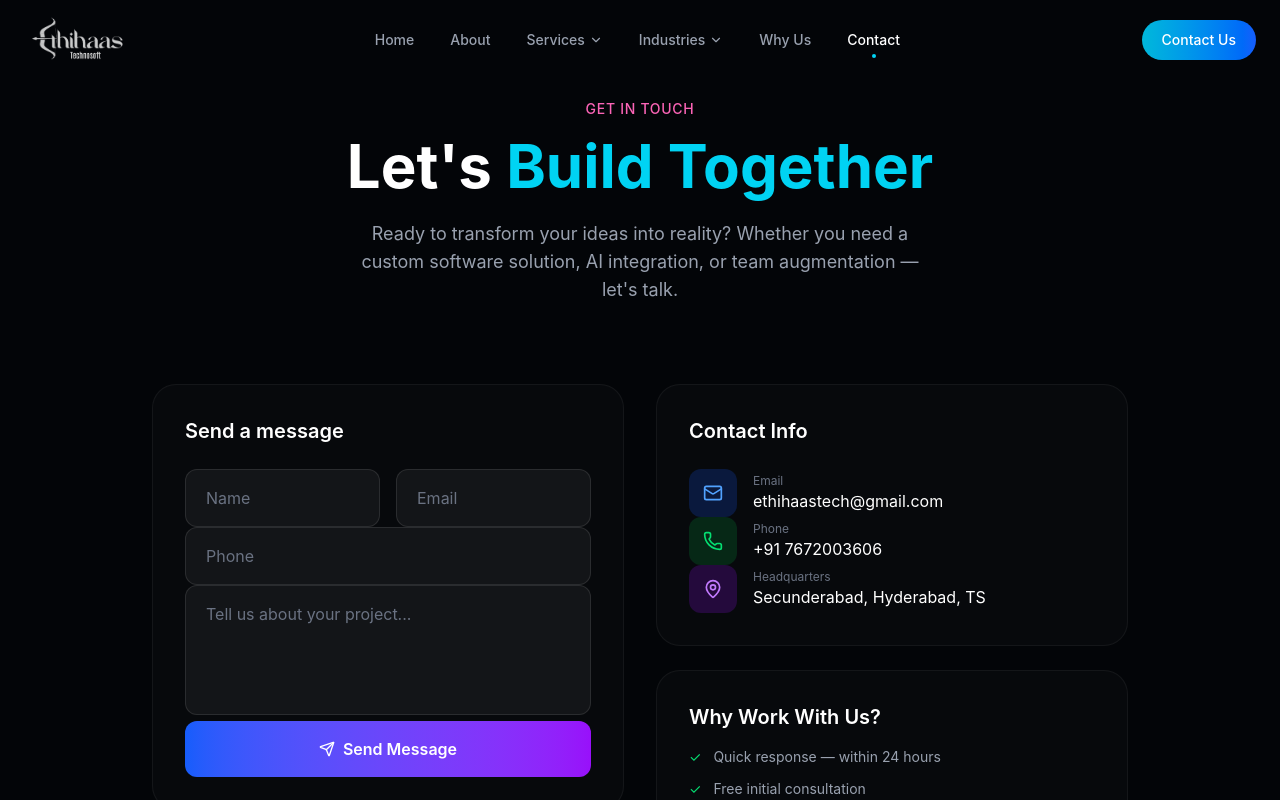
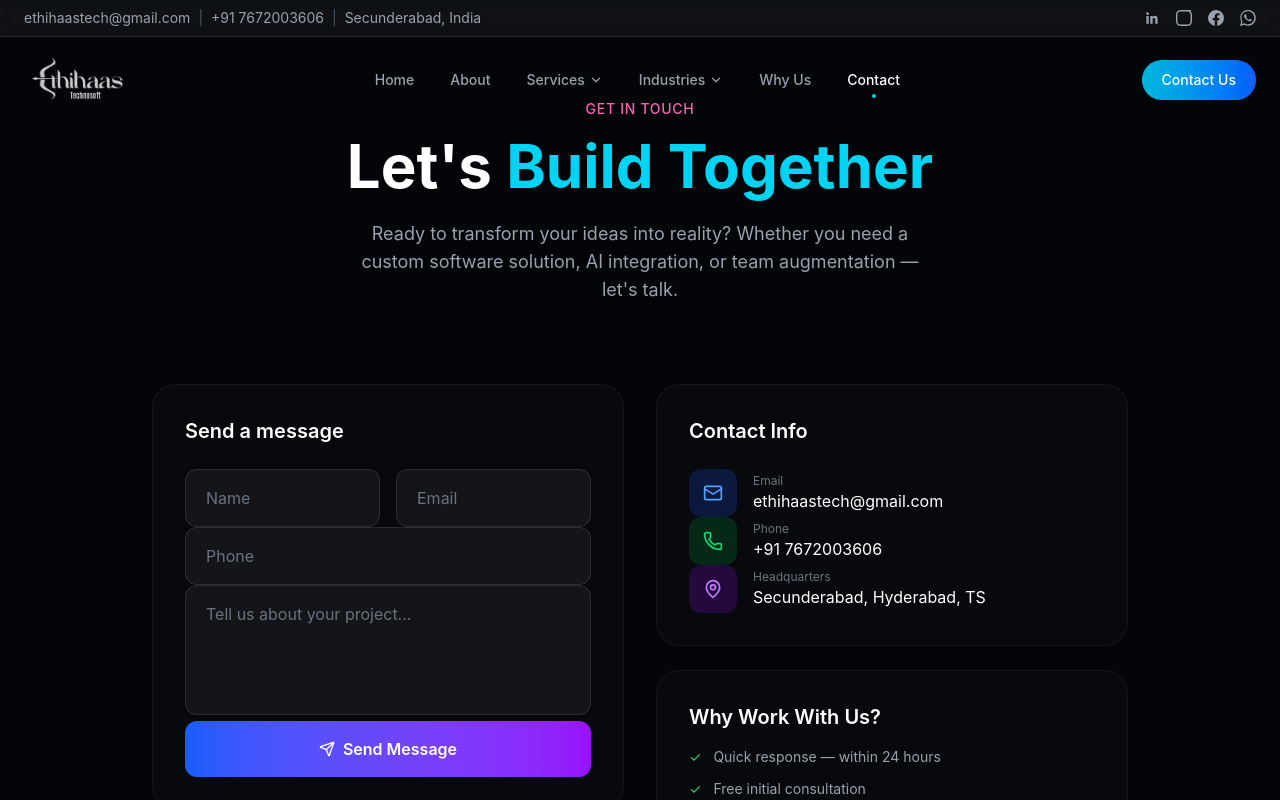
Before and after one commit to archanadeshpal526-create/Etechnosoft-Website, a React (Vite) app: page /contact in a window 1280 px wide. Shown: the top 800 px of the page. Built offline with nearby package versions, Linux system fonts and the light colour scheme.

Commit message:
Add slim top info bar above navbar

```diff
--- a/src/App.jsx
+++ b/src/App.jsx
@@ -1,4 +1,5 @@
 import { BrowserRouter as Router, Routes, Route } from 'react-router-dom';
+import TopInfoBar from './components/TopInfoBar';
 import Navbar from './components/Navbar';
 import Footer from './components/Footer';
 import Home from './pages/Home';
@@ -12,6 +13,7 @@ function App() {
   return (
     <Router>
       <div className="bg-[#0f172a] min-h-screen">
+        <TopInfoBar />
         <Navbar />
         <Routes>
           <Route path="/" element={<Home />} />
--- a/src/components/Navbar.jsx
+++ b/src/components/Navbar.jsx
@@ -72,7 +72,7 @@ export default function Navbar() {
       initial={{ y: -100 }}
       animate={{ y: 0 }}
       transition={{ duration: 0.5, ease: "easeOut" }}
-      className={`fixed top-0 left-0 right-0 z-50 transition-all duration-500 ${
+      className={`fixed top-10 left-0 right-0 z-50 transition-all duration-500 ${
         isScrolled ? 'bg-[#0a0f1c]/90 backdrop-blur-xl border-b border-white/[0.08] shadow-lg shadow-black/20' : 'bg-transparent'
       }`}
     >
--- /dev/null
+++ b/src/components/TopInfoBar.jsx
@@ -0,0 +1,68 @@
+const socialLinks = [
+  { name: 'LinkedIn', type: 'linkedin', href: 'https://www.linkedin.com/' },
+  { name: 'Instagram', type: 'instagram', href: 'https://www.instagram.com/' },
+  { name: 'Facebook', type: 'facebook', href: 'https://www.facebook.com/' },
+  { name: 'WhatsApp', type: 'whatsapp', href: 'https://wa.me/917672003606' },
+];
+
+const SocialIcon = ({ type }) => {
+  const icons = {
+    linkedin: (
+      <svg viewBox="0 0 24 24" fill="currentColor" className="w-4 h-4">
+        <path d="M20.447 20.452h-3.554v-5.569c0-1.328-.027-3.037-1.852-3.037-1.853 0-2.136 1.445-2.136 2.939v5.667H9.351V9h3.414v1.561h.046c.477-.9 1.637-1.85 3.37-1.85 3.601 0 4.267 2.37 4.267 5.455v6.286zM5.337 7.433c-1.144 0-2.063-.926-2.063-2.065 0-1.138.92-2.063 2.063-2.063 1.14 0 2.064.925 2.064 2.063 0 1.139-.925 2.065-2.064 2.065zm1.782 13.019H3.555V9h3.564v11.452z" />
+      </svg>
+    ),
+    instagram: (
+      <svg viewBox="0 0 24 24" fill="currentColor" className="w-4 h-4">
+        <path d="M12 0C8.74 0 8.333.015 7.053.072 5.775.132 4.905.333 4.14.63c-.789.306-1.459.717-2.126 1.384S.935 3.35.63 4.14C.333 4.905.131 5.775.072 7.053.012 8.333 0 8.74 0 12s.015 3.667.072 4.947c.06 1.277.261 2.148.558 2.913.306.788.717 1.459 1.384 2.126S3.35 23.065 4.14 23.37c.765.306 1.635.507 2.913.558C8.333 23.988 8.74 24 12 24s3.667-.015 4.947-.072c1.277-.06 2.148-.262 2.913-.558.788-.306 1.459-.718 2.126-1.384.666-.667 1.077-1.336 1.384-2.126.306-.765.507-1.636.558-2.913.06-1.28.072-1.687.072-4.947s-.015-3.667-.072-4.947c-.06-1.277-.262-2.149-.558-2.913-.306-.789-.718-1.459-1.384-2.126S21.65.935 21.86.63c.765-.307 1.635-.508 2.913-.558C15.667.012 16.074 0 12 0zm0 2.16c3.203 0 3.585.016 4.85.071 1.17.055 1.805.249 2.227.415.562.217.96.477 1.382.896.419.42.679.819.896 1.381.164.422.36 1.057.413 2.227.057 1.266.07 1.646.07 4.85s-.015 3.585-.074 4.85c-.061 1.17-.256 1.805-.421 2.227-.224.562-.479.96-.899 1.382-.419.419-.819.679-1.382.896-.42.164-1.065.36-2.228.416-1.26.057-1.649.07-4.859.07-3.211 0-3.586-.015-4.849-.07-1.161-.091-1.802-.335-2.227-.421-.569-.224-.96-.479-1.379-.899-.421-.419-.69-.819-.896-1.381-.165-.42-.36-1.057-.42-2.226-.059-1.26-.073-1.648-.073-4.85 0-3.204.014-3.585.073-4.849.059-1.17.255-1.801.42-2.226.225-.562.479-.96.9-1.381.42-.419.819-.679 1.379-.896.42-.166 1.054-.36 2.226-.421 1.265-.059 1.644-.07 4.849-.07z" />
+      </svg>
+    ),
+    facebook: (
+      <svg viewBox="0 0 24 24" fill="currentColor" className="w-4 h-4">
+        <path d="M24 12a12 12 0 1 0-13.88 11.85v-8.39H7.08V12h3.04V9.36c0-3 1.79-4.67 4.53-4.67 1.31 0 2.68.23 2.68.23v2.95h-1.51c-1.49 0-1.95.93-1.95 1.87V12h3.32l-.53 3.46h-2.79v8.39A12 12 0 0 0 24 12" />
+      </svg>
+    ),
+    whatsapp: (
+      <svg viewBox="0 0 24 24" fill="currentColor" className="w-4 h-4">
+        <path d="M20.52 3.48A11.79 11.79 0 0 0 12.06 0C5.63 0 .42 5.22.42 11.64c0 2.05.53 4.04 1.54 5.79L0 24l6.74-1.77a11.62 11.62 0 0 0 5.32 1.35h.01c6.42 0 11.64-5.22 11.64-11.64 0-3.11-1.21-6.03-3.19-8.46zm-8.46 18.13h-.01a9.75 9.75 0 0 1-4.96-1.36l-.35-.21-4 .99 1.07-3.9-.23-.4a9.72 9.72 0 0 1-1.49-5.08c0-5.37 4.37-9.74 9.75-9.74 2.6 0 5.05 1.01 6.89 2.85a9.66 9.66 0 0 1 2.86 6.89c0 5.38-4.37 9.75-9.74 9.75zm5.34-7.31c-.29-.15-1.72-.85-1.99-.94-.27-.1-.47-.15-.66.15-.19.29-.76.94-.93 1.13-.17.19-.34.22-.63.07-.29-.15-1.23-.45-2.34-1.44a8.9 8.9 0 0 1-1.62-2c-.17-.29-.02-.45.13-.59.13-.13.29-.34.44-.51.15-.17.19-.29.29-.49.1-.19.05-.37-.02-.51-.07-.15-.66-1.58-.9-2.16-.24-.58-.48-.5-.66-.51h-.56c-.19 0-.49.07-.75.37-.25.29-.98.96-.98 2.35s1 2.73 1.14 2.92c.15.19 1.95 2.98 4.74 4.17.66.29 1.17.46 1.57.58.66.21 1.26.18 1.73.11.53-.08 1.72-.7 1.97-1.39.24-.68.24-1.26.17-1.39-.07-.12-.26-.2-.56-.35z" />
+      </svg>
+    ),
+  };
+
+  return icons[type] || null;
+};
+
+export default function TopInfoBar() {
+  return (
+    <div className="fixed top-0 left-0 right-0 z-[60] bg-white/5 border-b border-white/10 backdrop-blur-sm">
+      <div className="max-w-7xl mx-auto px-6 py-2 flex flex-col sm:flex-row sm:items-center sm:justify-between gap-2">
+        <div className="flex flex-wrap items-center gap-2 text-xs sm:text-sm text-gray-400 font-normal">
+          <a href="mailto:ethihaastech@gmail.com" className="hover:text-white transition-colors">
+            ethihaastech@gmail.com
+          </a>
+          <span className="text-gray-600">|</span>
+          <a href="tel:+917672003606" className="hover:text-white transition-colors">
+            +91 7672003606
+          </a>
+          <span className="text-gray-600">|</span>
+          <span>Secunderabad, India</span>
+        </div>
+
+        <div className="flex items-center gap-4 text-gray-400">
+          {socialLinks.map((item) => (
+            <a
+              key={item.name}
+              href={item.href}
+              target="_blank"
+              rel="noopener noreferrer"
+              aria-label={item.name}
+              className="transition-colors hover:text-white"
+            >
+              <SocialIcon type={item.type} />
+            </a>
+          ))}
+        </div>
+      </div>
+    </div>
+  );
+}
```
